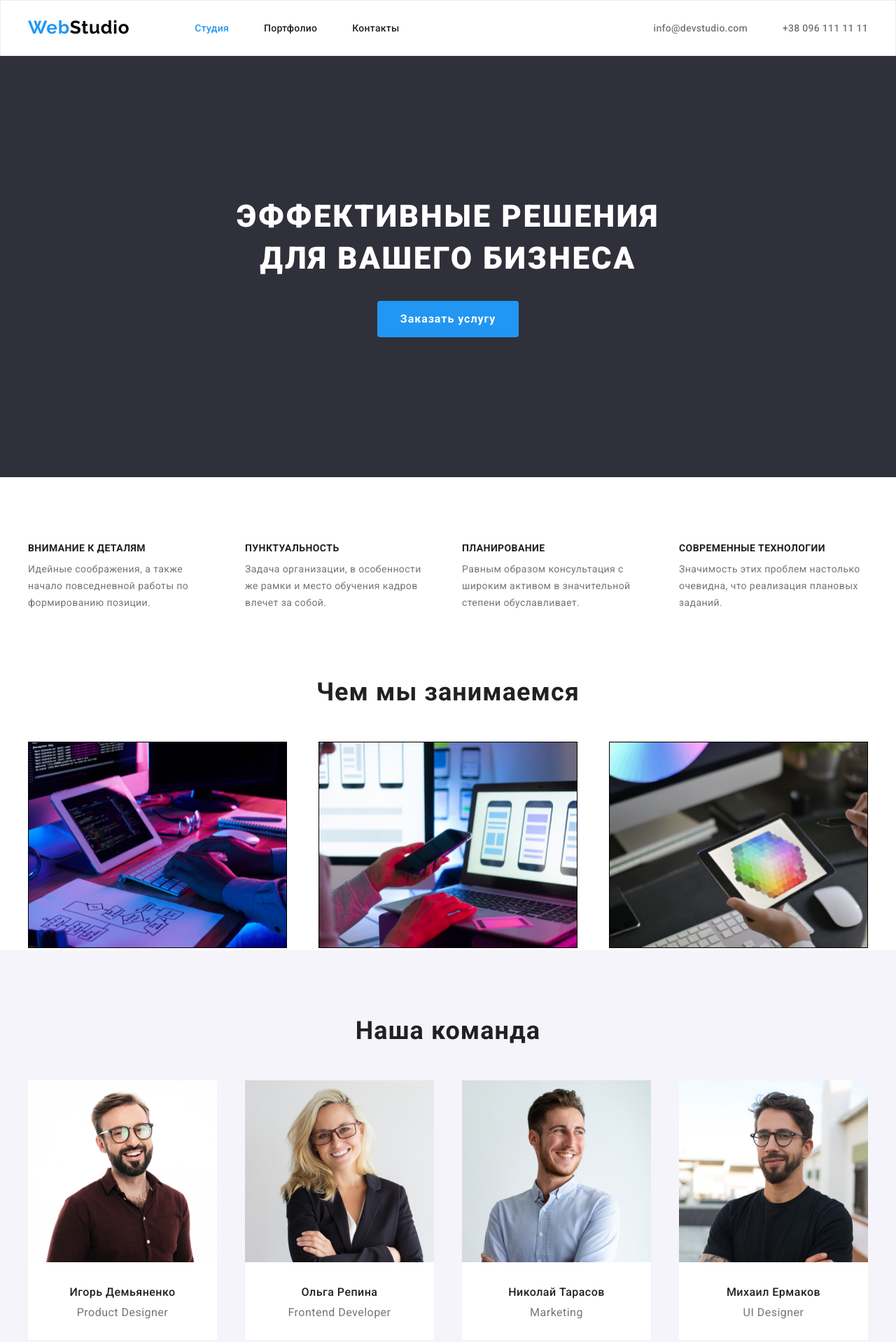
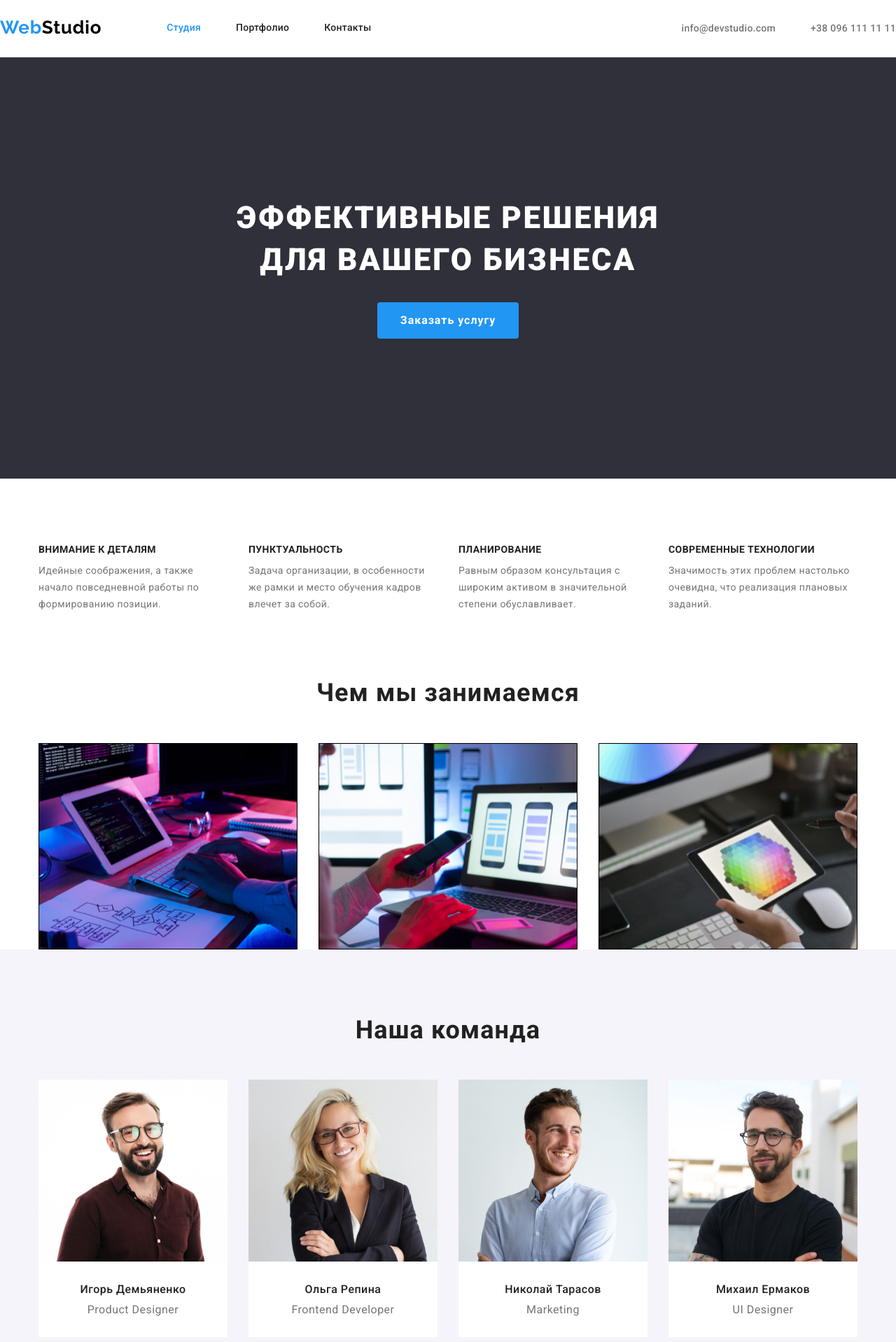
Before and after one commit to Oleg-Shepelenko/goit-markup-hw-03, a plain HTML site: page index.html in a window 1280 px wide. Shown: the top 1918 px of the page at 70% size. Drawn offline with nearby package versions, Linux system fonts and the light colour scheme.

Commit message:
устраняет недочеты

```diff
--- a/css/styles.css
+++ b/css/styles.css
@@ -9,6 +9,7 @@ font-family: 'Roboto', sans-serif; */
   --overlay-text-color: rgba(255, 255, 255, 0.6);
   --accent-color: #2196f3;
   --accent-active-color: #188ce8;
+  --portfoli-conteiner: #eeeeee;
 
   --first-bg-color: #2f303a;
   --second-bg-color: #f5f4fa;
@@ -36,7 +37,7 @@ p {
 }
 
 .container {
-  width: 1230px;
+  width: 1200px;
   padding-left: 15px;
   padding-right: 15px;
   margin-left: auto;
@@ -50,9 +51,9 @@ p {
 /* header */
 
 .header {
-  height: 80px;
+  display: flex;
   background: #ffffff;
-  border: 1px solid #ececec;
+  border-bottom: 1px solid #ececec;
 }
 .site {
   display: flex;
@@ -99,6 +100,9 @@ p {
 }
 
 .site-nav .link {
+  display: flex;
+  padding-top: 32px;
+  padding-bottom: 32px;
   color: var(--title-text-color);
   font-weight: 500;
   line-height: 1.14;
@@ -117,7 +121,9 @@ p {
 }
 .contacts-header {
   display: flex;
-  justify-content: flex-end;
+  padding-top: 32px;
+  padding-bottom: 32px;
+  margin-left: auto;
 }
 
 .contacts-header .item + .item {
@@ -138,11 +144,12 @@ p {
 
 /* hero */
 .hero {
+  padding-top: 200px;
+  padding-bottom: 200px;
   text-align: center;
   background-color: var(--first-bg-color);
 }
 .hero-title {
-  padding-top: 200px;
   margin-bottom: 30px;
   color: var(--hidden-text-color);
   font-weight: 900;
@@ -155,7 +162,6 @@ p {
 
 /* button */
 .hero-button {
-  margin-bottom: 200px;
   display: inline-block;
   border: 1px solid transparent;
   border-radius: 4px;
@@ -192,7 +198,7 @@ p {
   margin-right: 0px;
 }
 .feature .feature-title {
-  padding-bottom: 10px;
+  margin-bottom: 10px;
   font-weight: 700;
   font-size: 14px;
   line-height: 1.14;
@@ -209,7 +215,7 @@ p {
 /* activity */
 
 .activity-title {
-  padding-bottom: 50px;
+  margin-bottom: 50px;
   font-weight: 700;
   font-size: 36px;
   line-height: 1.17;
@@ -225,6 +231,9 @@ p {
 .activity-list .activity-items + .activity-items {
   margin-left: 30px;
 }
+img {
+  display: block;
+}
 /* team */
 
 .team {
@@ -232,7 +241,7 @@ p {
 }
 
 .team-title {
-  padding-bottom: 50px;
+  margin-bottom: 50px;
   font-weight: 700;
   font-size: 36px;
   line-height: 1.17;
@@ -253,8 +262,13 @@ p {
 .team-items:nth-child(4n) {
   margin-right: 0px;
 }
+
+.team-sign {
+  padding-bottom: 30px;
+  padding-top: 30px;
+}
+
 .team-subject {
-  padding-top: 30px;
   font-weight: 500;
   font-size: 16px;
   line-height: 1.19;
@@ -263,8 +277,7 @@ p {
   color: var(--title-text-color);
 }
 .team-text {
-  padding-top: 10px;
-  padding-bottom: 30px;
+  margin-top: 10px;
   font-weight: 400;
   font-size: 16px;
   line-height: 1.19;
@@ -273,15 +286,15 @@ p {
 }
 /* footer */
 .footer {
+  padding-top: 60px;
+  padding-bottom: 60px;
   background-color: var(--first-bg-color);
 }
 .footer .logo-secondary {
   display: inline-block;
-  padding-top: 60px;
 }
 .contacts-footer {
-  padding-top: 20px;
-  padding-bottom: 60px;
+  margin-top: 20px;
 }
 .contacts-footer .address-footer {
   font-weight: 400;
@@ -293,6 +306,7 @@ p {
 }
 
 .contacts-footer .link {
+  margin-top: 9px;
   font-weight: 400;
   line-height: 1.71;
   letter-spacing: 0.03em;
@@ -311,8 +325,10 @@ p {
   justify-content: center;
 }
 
+.gallery-li:nth-child(n + 2) {
+  margin-left: 8px;
+}
 .gallery-button {
-  margin-left: 8px;
   display: inline-block;
   border: 1px solid transparent;
   border-radius: 4px;
@@ -337,13 +353,13 @@ p {
   color: var(--hidden-text-color);
 }
 .portfoli-list {
-  padding-top: 50px;
+  margin-top: 50px;
   display: flex;
   flex-wrap: wrap;
 }
 
 .portfoli-items {
-  width: 380px;
+  width: 370px;
   margin-right: 30px;
   margin-bottom: 30px;
 }
@@ -363,7 +379,7 @@ p {
 }
 
 .portfoli-text {
-  padding-top: 4px;
+  margin-top: 4px;
   font-weight: 400;
   font-size: 16px;
   line-height: 1.86;
@@ -375,4 +391,7 @@ p {
 }
 .portfoli-conteiner {
   padding: 20px 24px;
+  border-left: 1px solid var(--portfoli-conteiner);
+  border-right: 1px solid var(--portfoli-conteiner);
+  border-bottom: 1px solid var(--portfoli-conteiner);
 }
--- a/index.html
+++ b/index.html
@@ -20,9 +20,7 @@
   <body>
     <!-- Шапка проекта -->
     <header class="header">
-      <div class="container site">
-      <div class="container">
-        <nav class="site">
+                <nav class="site">
           <a class="logo" href=""><span class="logo-primary">Web</span>Studio</a>
           <ul class="site-nav list">
             <li class="item">
@@ -36,9 +34,7 @@
             </li>
           </ul>
         </nav>
-      </div>
-      <div class="container">
-        <ul class="contacts-header list ">
+       <ul class="contacts-header list ">
           <li class="item">
             <a class="link " href="mailto:info@devstudio.com">info@devstudio.com</a>
           </li>
@@ -46,8 +42,8 @@
             <a class="link" href="tel:+380961111111">+38 096 111 11 11</a>
           </li>
         </ul>
-              </div>
-              </div>
+
+
     </header>
     <!-- Тело проекта -->
     <main>
@@ -92,7 +88,7 @@
         </ul>
       </section>
       <!-- Чем мы занимаемся -->
-      <section class="activity">
+      <section class="activity .section">
         <div class="container">
         <h2 class="activity-title">Чем мы занимаемся</h2>
         <ul class="activity-list list">
@@ -139,8 +135,10 @@
               width="270"
               height="260"
             />
+            <div class="team-sign">
             <h3 class="team-subject">Игорь Демьяненко</h3>
             <p class="team-text" lang="en">Product Designer</p>
+          </div>
           </li>
           <li class="team-items">
             <img
@@ -149,10 +147,10 @@
               alt="Ольга Репина"
               width="270"
               height="260"
-            />
+            /><div class="team-sign">
             <h3 class="team-subject">Ольга Репина</h3>
             <p class="team-text" lang="en">Frontend Developer</p>
-          </li>
+          </div></li>
           <li class="team-items">
             <img
               class="team-img"
@@ -160,10 +158,10 @@
               alt="Николай Тарасов"
               width="270"
               height="260"
-            />
+            /><div class="team-sign">
             <h3 class="team-subject">Николай Тарасов</h3>
             <p class="team-text" lang="en">Marketing</p>
-          </li>
+          </div></li>
           <li class="team-items">
             <img
               class="team-img"
@@ -171,10 +169,10 @@
               alt="Михаил Ермаков"
               width="270"
               height="260"
-            />
+            /><div class="team-sign">
             <h3 class="team-subject">Михаил Ермаков</h3>
             <p class="team-text" lang="en">UI Designer</p>
-          </li>
+          </div></li>
         </ul></div>
       </section>
     </main>
```
Also changed, not shown: portfolio.html (+5 -5 lines).
